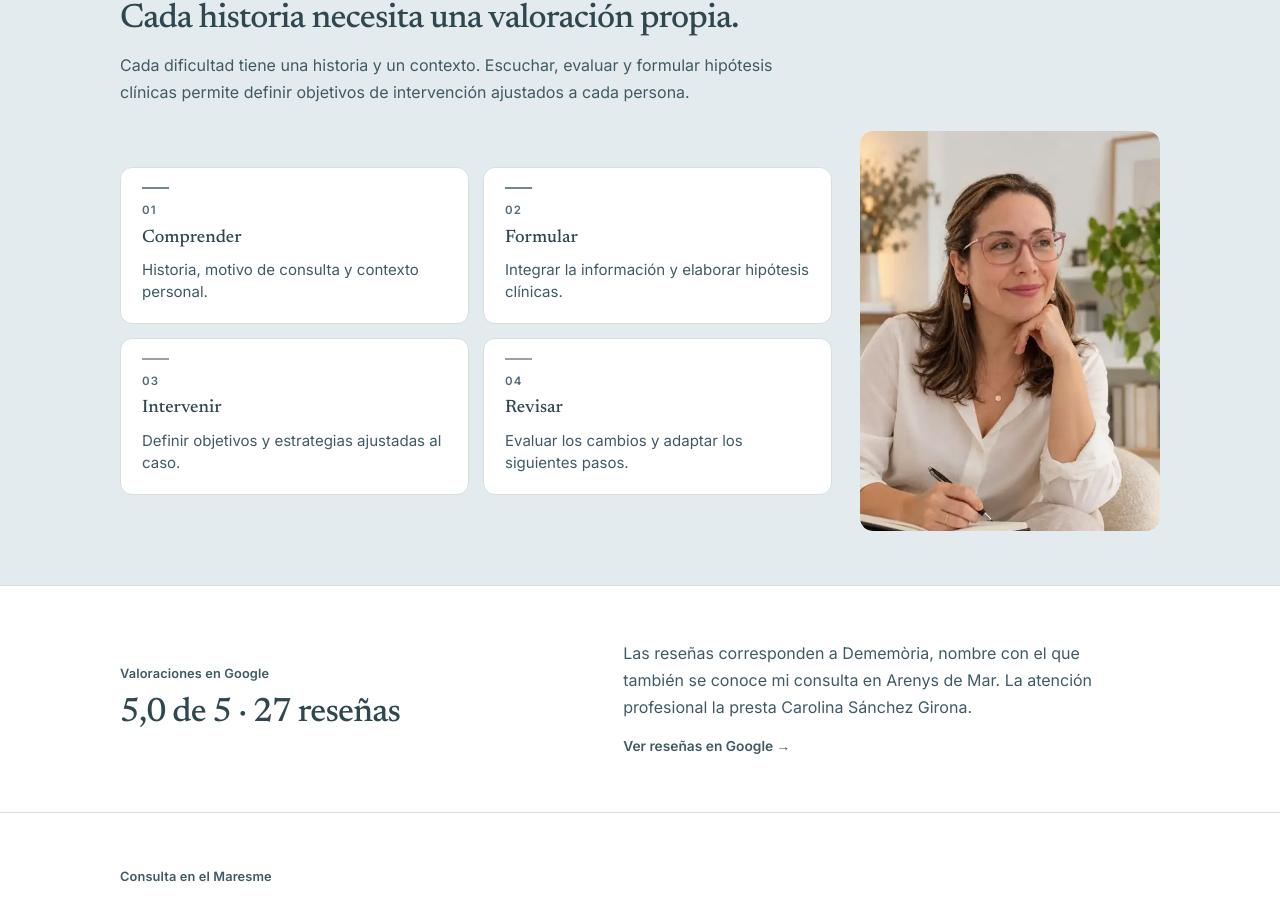
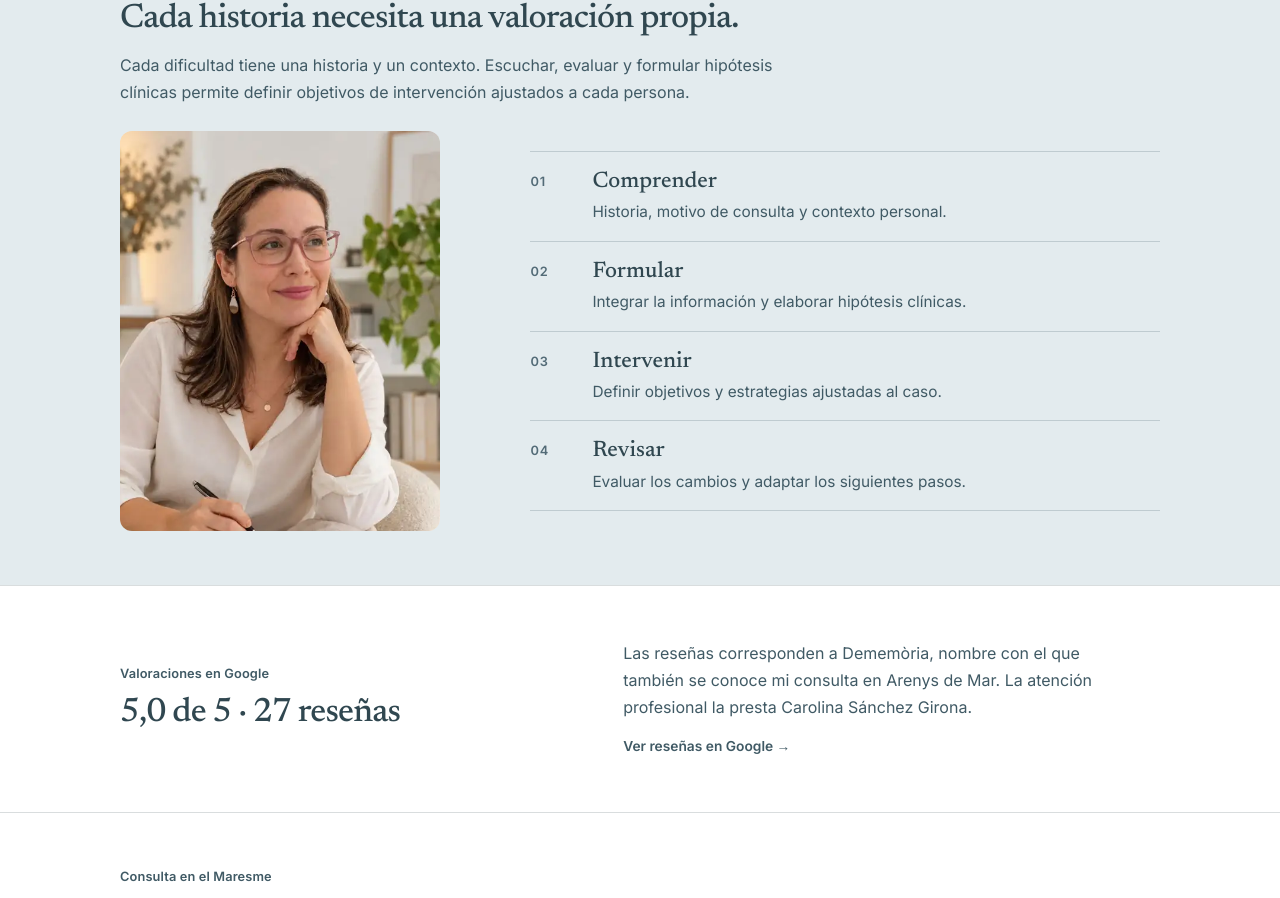
Before and after one commit to carolinasanchezgirona/Portfolio-Carolina, a Next.js app: page / in a window 1280 px wide. Shown: the part 1540-2438 px from the top of the page. Built offline with nearby package versions, Linux system fonts and the light colour scheme.

Commit message:
Restore agreed photo-left and steps-right method layout without automatic numbering

```diff
--- a/app/page.tsx
+++ b/app/page.tsx
@@ -128,43 +128,35 @@ export default function HomePage() {
             </p>
           </div>
 
-          <div className="editorial-method-photo-layout">
-            <div className="editorial-step-grid">
-              <article className="editorial-step editorial-step-teal">
-                <div className="editorial-accent" />
-                <span>01</span>
-                <h3>Comprender</h3>
-                <p>Historia, motivo de consulta y contexto personal.</p>
-              </article>
-              <article className="editorial-step editorial-step-teal">
-                <div className="editorial-accent" />
-                <span>02</span>
-                <h3>Formular</h3>
-                <p>Integrar la información y elaborar hipótesis clínicas.</p>
-              </article>
-              <article className="editorial-step editorial-step-coral">
-                <div className="editorial-accent" />
-                <span>03</span>
-                <h3>Intervenir</h3>
-                <p>Definir objetivos y estrategias ajustadas al caso.</p>
-              </article>
-              <article className="editorial-step editorial-step-coral">
-                <div className="editorial-accent" />
-                <span>04</span>
-                <h3>Revisar</h3>
-                <p>Evaluar los cambios y adaptar los siguientes pasos.</p>
-              </article>
-            </div>
-            <figure className="editorial-method-photo">
+          <div className="editorial-method-editorial-layout">
+            <figure className="editorial-method-portrait">
               <Image
                 src="/carolina-sanchez-como-trabajo.webp"
                 alt="Carolina Sánchez trabajando con una libreta"
                 width={540}
                 height={960}
-                sizes="(max-width: 680px) 260px, (max-width: 900px) 300px, 300px"
+                sizes="(max-width: 680px) 240px, (max-width: 900px) 270px, 310px"
                 loading="lazy"
               />
             </figure>
+            <div className="editorial-method-list" aria-label="Fases del proceso clínico">
+              <div className="editorial-method-item">
+                <span className="editorial-method-number" aria-hidden="true">01</span>
+                <div><h3>Comprender</h3><p>Historia, motivo de consulta y contexto personal.</p></div>
+              </div>
+              <div className="editorial-method-item">
+                <span className="editorial-method-number" aria-hidden="true">02</span>
+                <div><h3>Formular</h3><p>Integrar la información y elaborar hipótesis clínicas.</p></div>
+              </div>
+              <div className="editorial-method-item">
+                <span className="editorial-method-number" aria-hidden="true">03</span>
+                <div><h3>Intervenir</h3><p>Definir objetivos y estrategias ajustadas al caso.</p></div>
+              </div>
+              <div className="editorial-method-item">
+                <span className="editorial-method-number" aria-hidden="true">04</span>
+                <div><h3>Revisar</h3><p>Evaluar los cambios y adaptar los siguientes pasos.</p></div>
+              </div>
+            </div>
           </div>
         </div>
       </section>
```
